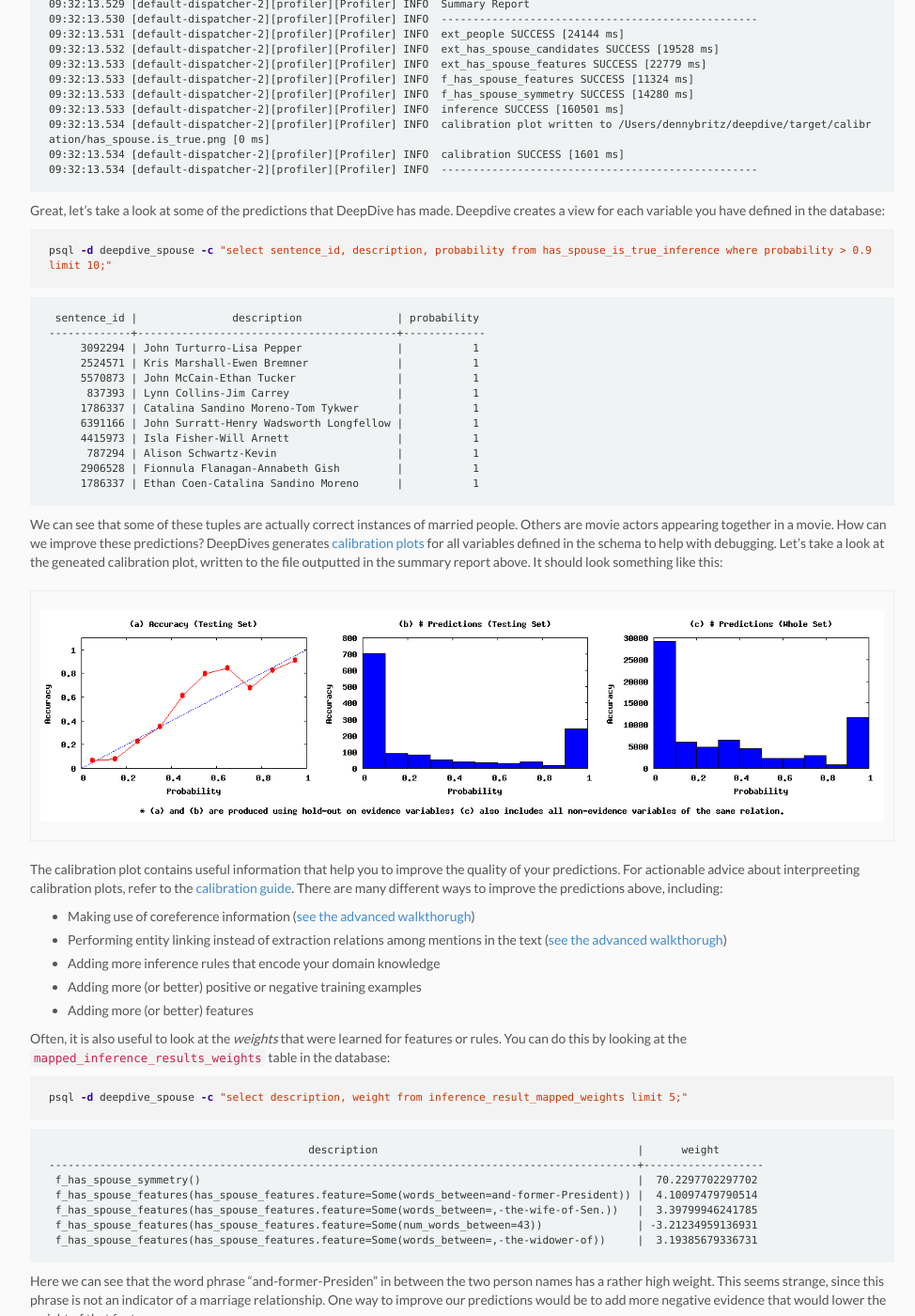
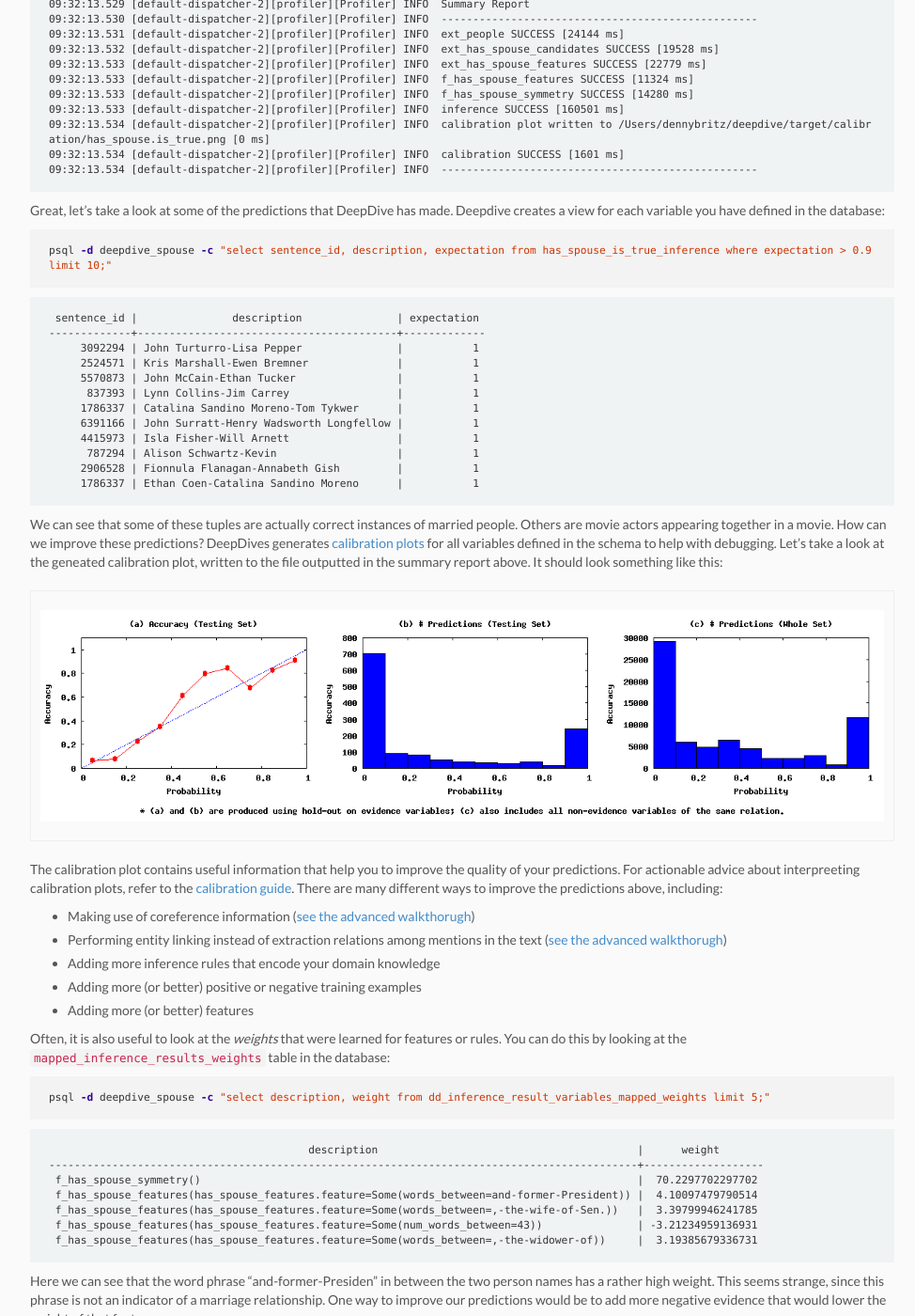
Before and after one commit to figurine40/deepdive, a Jekyll site: the page built from doc/walkthrough.md, in a window 1280 px wide and 1400 px high, scrolled down 9774 px. Shown: the whole window at 94% size, without its empty margins (148-1122 px from the left). Built offline with Jekyll 4.4.1, drawn with Linux system fonts in a browser that asks for light colours; nearby versions of some CDN libraries.

Commit message:
WT fixes based on Jerome's feedback

```diff
--- a/doc/walkthrough.md
+++ b/doc/walkthrough.md
@@ -509,10 +509,10 @@
 Great, let's take a look at some of the predictions that DeepDive has made. Deepdive creates a view for each variable you have defined in the database:
 
 {% highlight bash %}
-psql -d deepdive_spouse -c "select sentence_id, description, probability from has_spouse_is_true_inference where probability > 0.9 limit 10;"
+psql -d deepdive_spouse -c "select sentence_id, description, expectation from has_spouse_is_true_inference where expectation > 0.9 limit 10;"
 {% endhighlight %}
 
-     sentence_id |               description               | probability
+     sentence_id |               description               | expectation
     -------------+-----------------------------------------+-------------
          3092294 | John Turturro-Lisa Pepper               |           1
          2524571 | Kris Marshall-Ewen Bremner              |           1
@@ -541,7 +541,7 @@
 Often, it is also useful to look at the *weights* that were learned for features or rules. You can do this by looking at the `mapped_inference_results_weights` table in the database:
 
 {% highlight bash %}
-psql -d deepdive_spouse -c "select description, weight from inference_result_mapped_weights limit 5;"
+psql -d deepdive_spouse -c "select description, weight from dd_inference_result_variables_mapped_weights limit 5;"
 {% endhighlight %}
 
                                              description                                         |      weight
```
